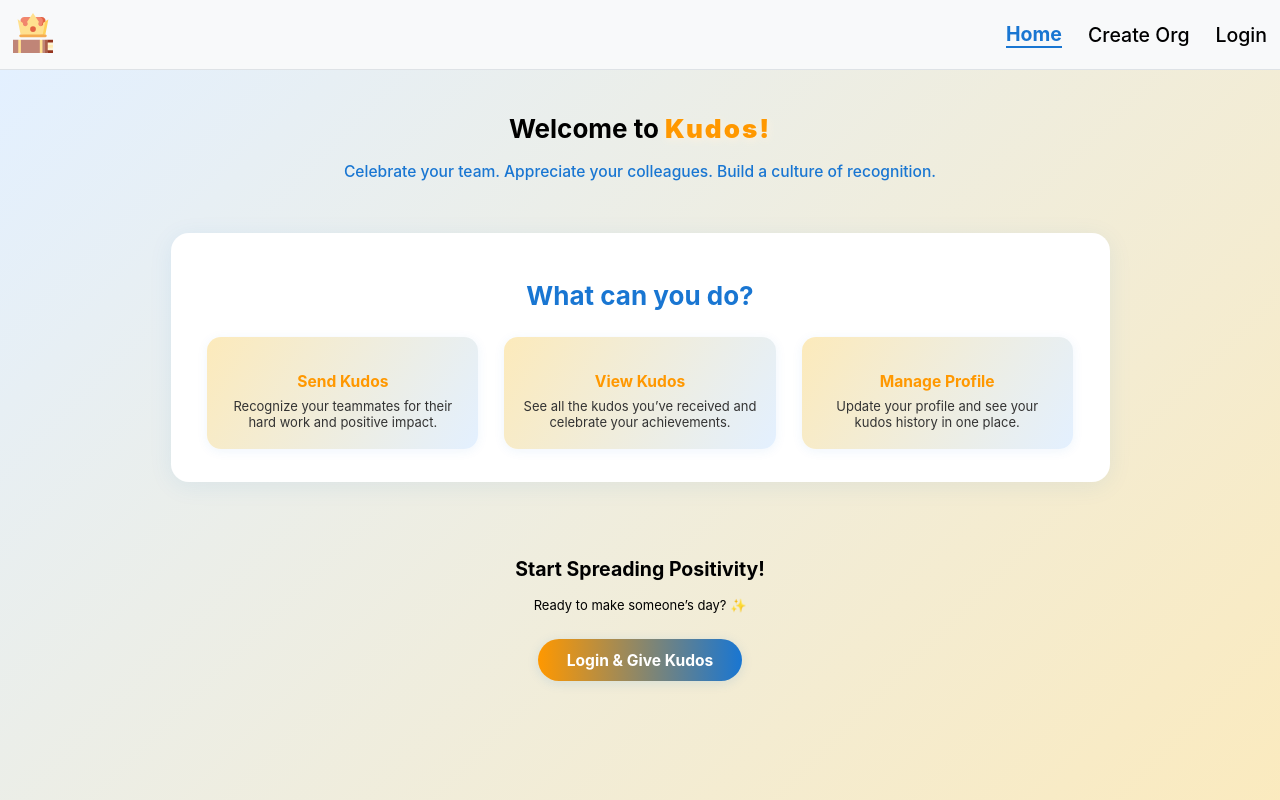
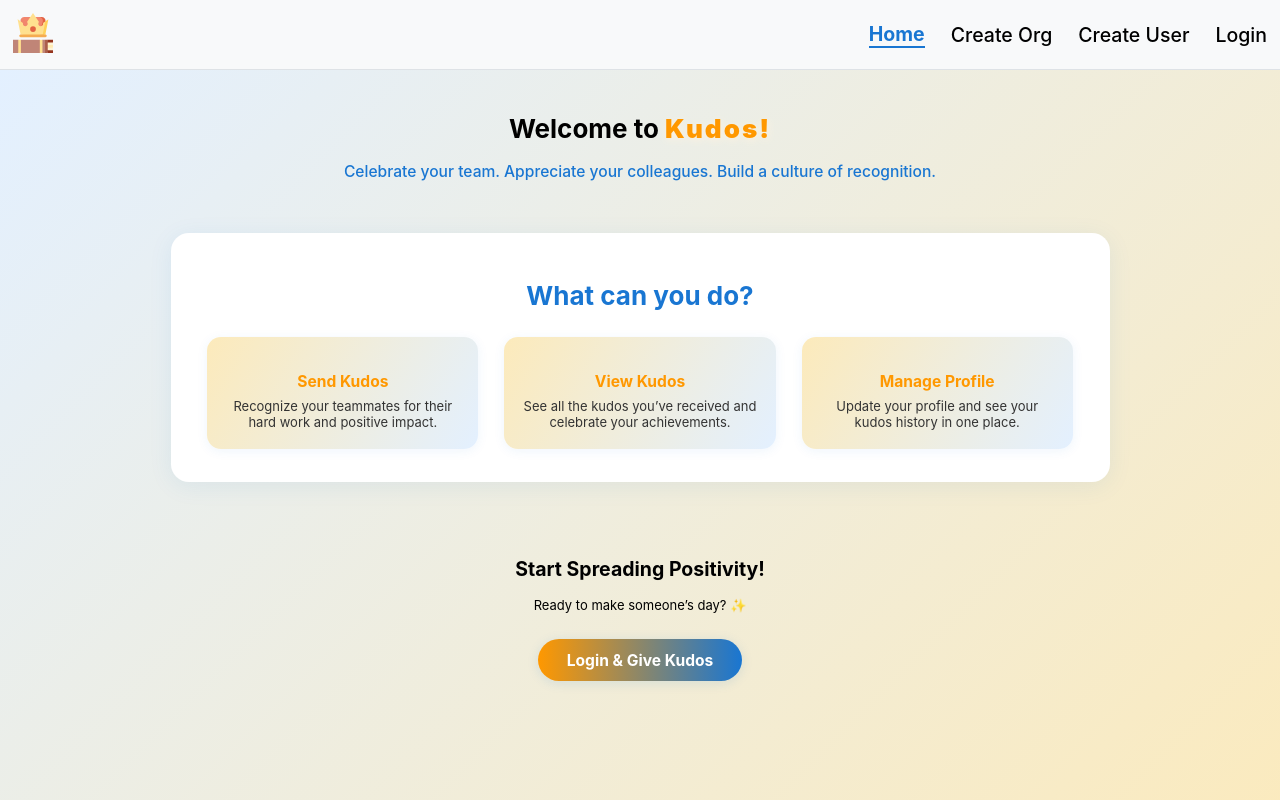
Before and after one commit to abhiujjwal3780/kudos, a React (Create React App) app in the folder client/kudos/: page / in a window 1280 px wide. Shown: the top 800 px of the page. Built offline with nearby package versions, Linux system fonts and the light colour scheme; a web font is replaced by a local one.

Commit message:
create account tab made visible

```diff
--- a/client/kudos/src/components/page_header/PageHeader.jsx
+++ b/client/kudos/src/components/page_header/PageHeader.jsx
@@ -38,15 +38,16 @@ const PageHeader = () => {
                 <Link to={paths.create_org}>
                     <div className={`text-nav-link${isActive(paths.create_org) ? ' active' : ''}`}>Create Org</div>
                 </Link>
+                <Link to={paths.create_user}>
+                    <div className={`text-nav-link${isActive(paths.create_user) ? ' active' : ''}`}>Create User</div>
+                </Link>
                 {user ? (
                     <>
                         <Link to={paths.kudos}>
                             <div className={`text-nav-link${isActive(paths.kudos) ? ' active' : ''}`}>Kudos</div>
                         </Link>
 
-                        <Link to={paths.create_user}>
-                            <div className={`text-nav-link${isActive(paths.create_user) ? ' active' : ''}`}>Create User</div>
-                        </Link>
+
 
                         <div className="text-nav-link" onClick={handleLogout} style={{ cursor: "pointer" }}>
                             Logout
```
